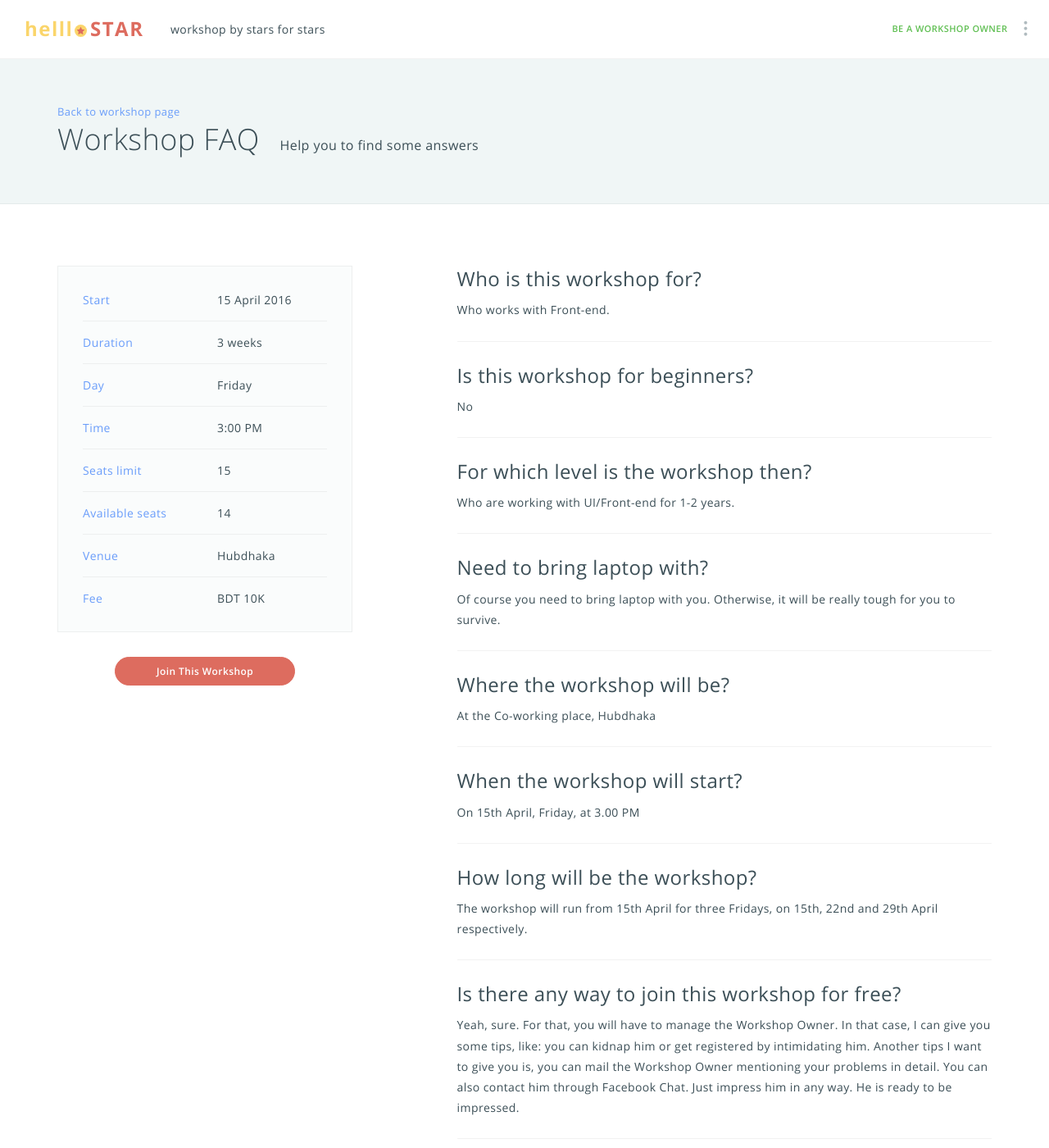
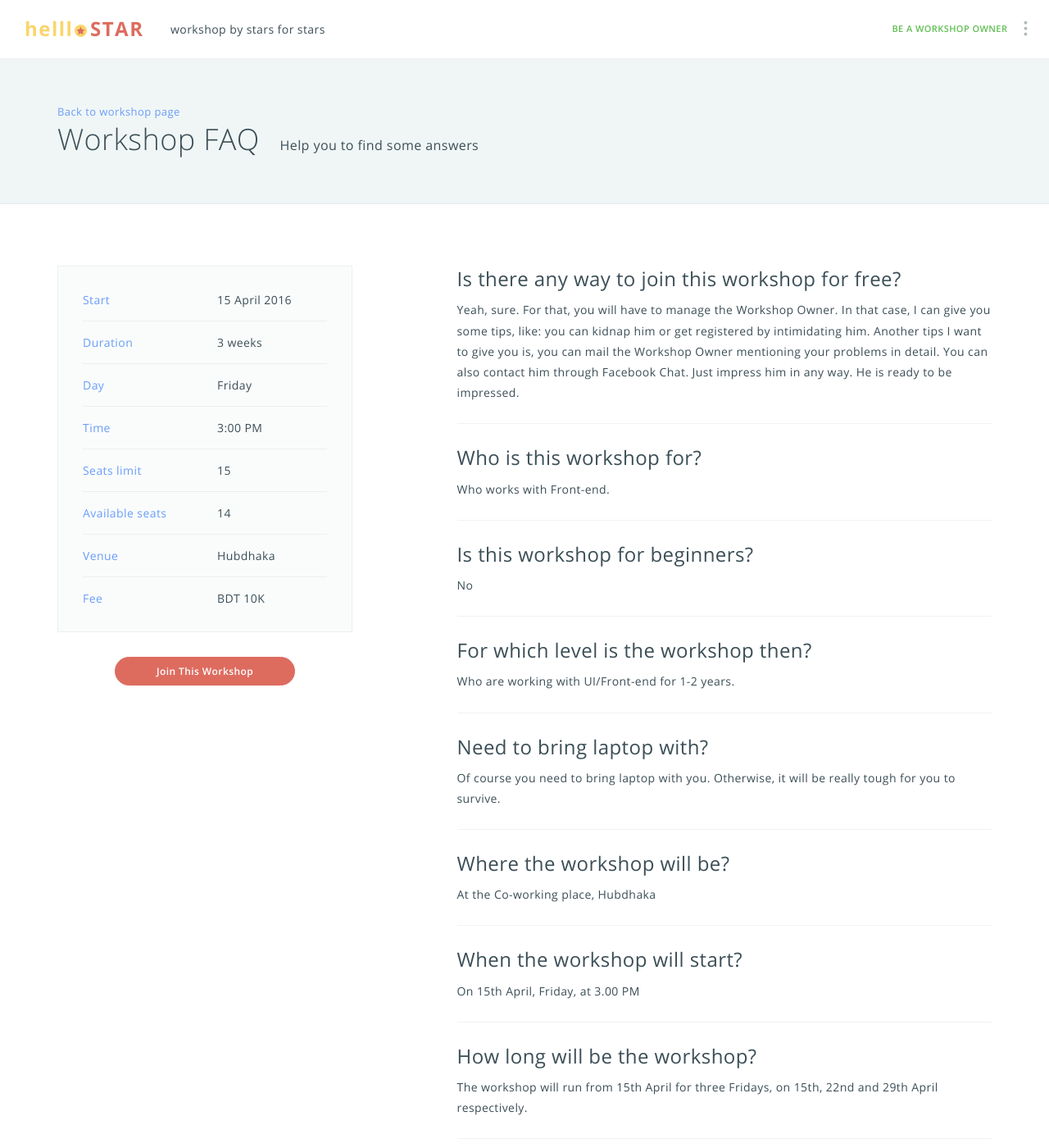
Before and after one commit to helllostar/helllostar.github.io, a Jekyll site: the page built from workshopfaq/_posts/zafree/2016-03-30-faq.md, in a window 1280 px wide and 1400 px high. Shown: the whole window at 82% size. Built offline with Jekyll 4.4.1, drawn with Linux system fonts in a browser that asks for light colours; some web fonts are replaced; some of the changed lines change nothing that is shown.

Commit message:
change FAQ content serial

```diff
--- a/workshopfaq/_posts/zafree/2016-03-30-faq.md
+++ b/workshopfaq/_posts/zafree/2016-03-30-faq.md
@@ -4,6 +4,9 @@ layout: faq
 host: zafree
 permalink: /zafree/faq/
 ---
+
+### Is there any way to join this workshop for free?
+Yeah, sure. For that, you will have to manage the Workshop Owner. In that case, I can give you some tips, like: you can kidnap him or get registered by intimidating him. Another tips I want to give you is, you can mail the Workshop Owner mentioning your problems in detail. You can also contact him through Facebook Chat. Just impress him in any way. He is ready to be impressed.
 
 ### Who is this workshop for?
 Who works with Front-end.
@@ -25,6 +28,3 @@ On 15th April, Friday, at 3.00 PM
 
 ### How long will be the workshop?
 The workshop will run from 15th April for three Fridays, on 15th, 22nd and 29th April respectively.
-
-### Is there any way to join this workshop for free?
-Yeah, sure. For that, you will have to manage the Workshop Owner. In that case, I can give you some tips, like: you can kidnap him or get registered by intimidating him. Another tips I want to give you is, you can mail the Workshop Owner mentioning your problems in detail. You can also contact him through Facebook Chat. Just impress him in any way. He is ready to be impressed.
```
